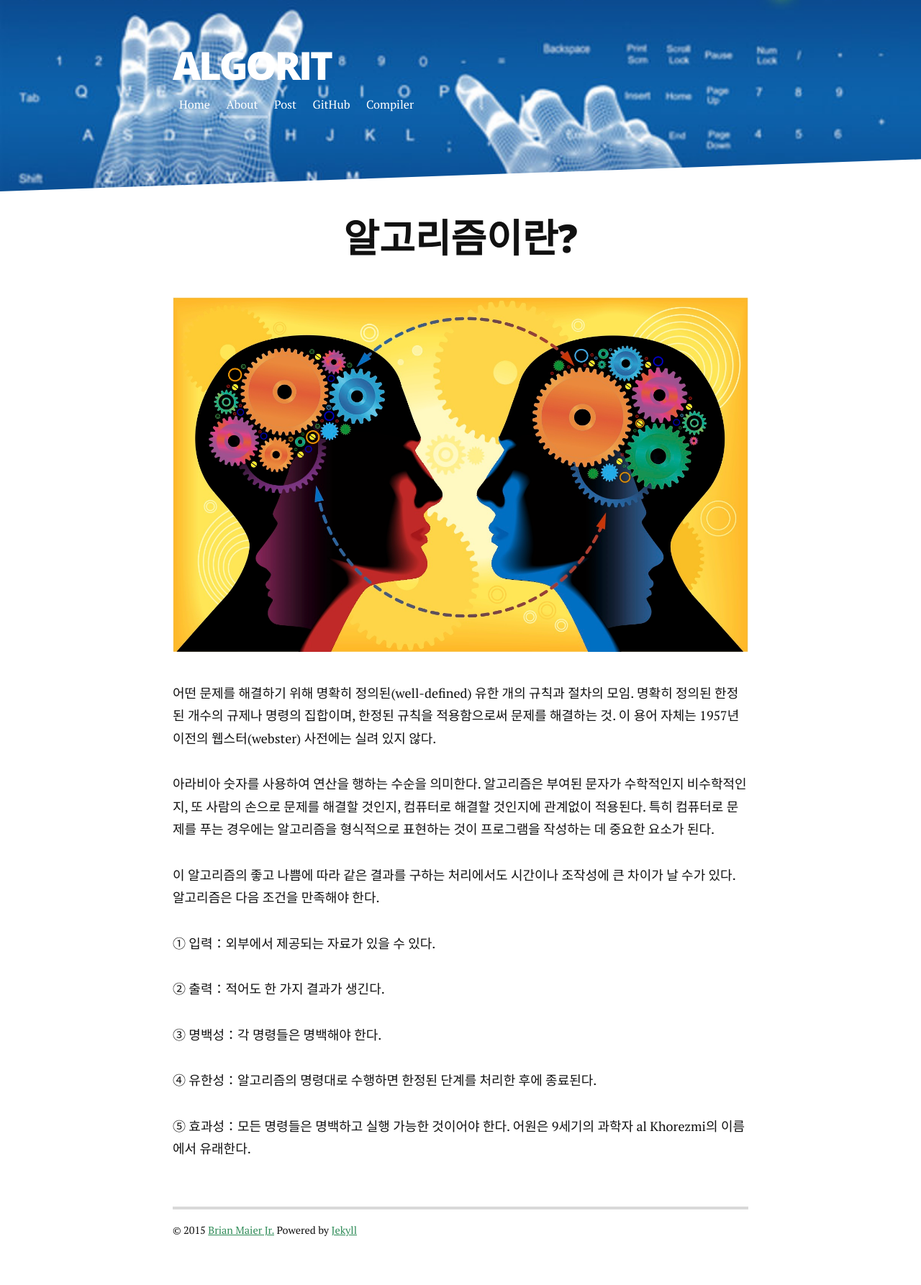
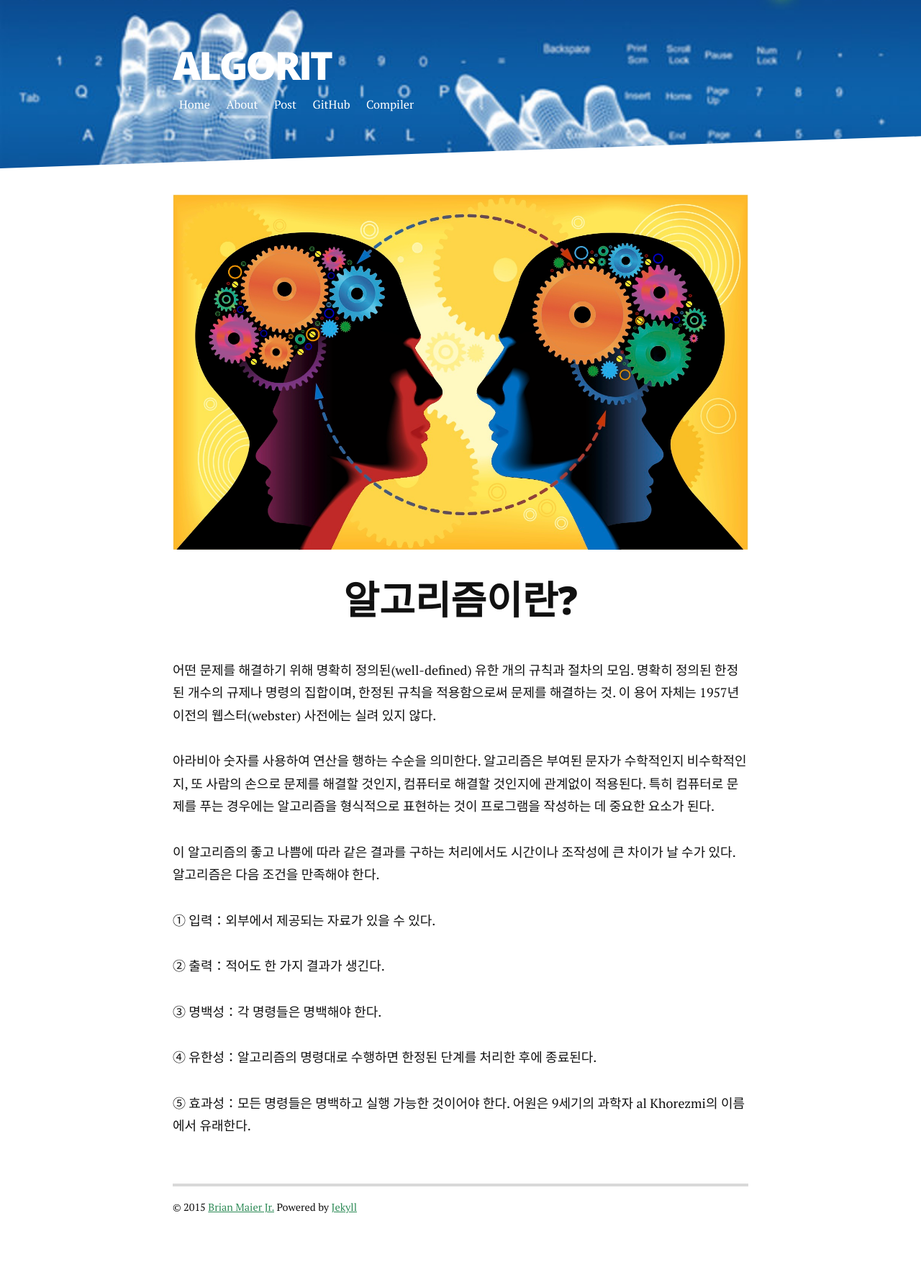
Before and after one commit to lsg154/lsg154.github.io, a Jekyll site: the page built from about.md, in a window 1280 px wide. Shown: the whole page at 72% size. Built offline with Jekyll 4.4.1, drawn with Linux system fonts in a browser that asks for light colours; nearby versions of some CDN libraries; Markdown is read by kramdown in place of the engine named in the settings; after the commit the page ends 1754 px from its top, so only the background shows below that.

Commit message:
Update about.md

```diff
--- a/about.md
+++ b/about.md
@@ -2,9 +2,9 @@
 layout: default
 title: About Algorit
 ---
+<img src="{{ '/assets/img/002.jpg' | prepend: site.baseurl }}" alt="">
 
 <h1 class="pageTitle">알고리즘이란?</h1>
-<img src="{{ '/assets/img/002.jpg' | prepend: site.baseurl }}" alt="">
 <p>어떤 문제를 해결하기 위해 명확히 정의된(well-defined) 유한 개의 규칙과 절차의 모임. 명확히 정의된 한정된 개수의 규제나 명령의 집합이며, 한정된 규칙을 적용함으로써 문제를 해결하는 것. 이 용어 자체는 1957년 이전의 웹스터(webster) 사전에는 실려 있지 않다.</p>
 <p>아라비아 숫자를 사용하여 연산을 행하는 수순을 의미한다. 알고리즘은 부여된 문자가 수학적인지 비수학적인지, 또 사람의 손으로 문제를 해결할 것인지, 컴퓨터로 해결할 것인지에 관계없이 적용된다. 특히 컴퓨터로 문제를 푸는 경우에는 알고리즘을 형식적으로 표현하는 것이 프로그램을 작성하는 데 중요한 요소가 된다.</p>
 <p>이 알고리즘의 좋고 나쁨에 따라 같은 결과를 구하는 처리에서도 시간이나 조작성에 큰 차이가 날 수가 있다. 알고리즘은 다음 조건을 만족해야 한다.</p>
```
